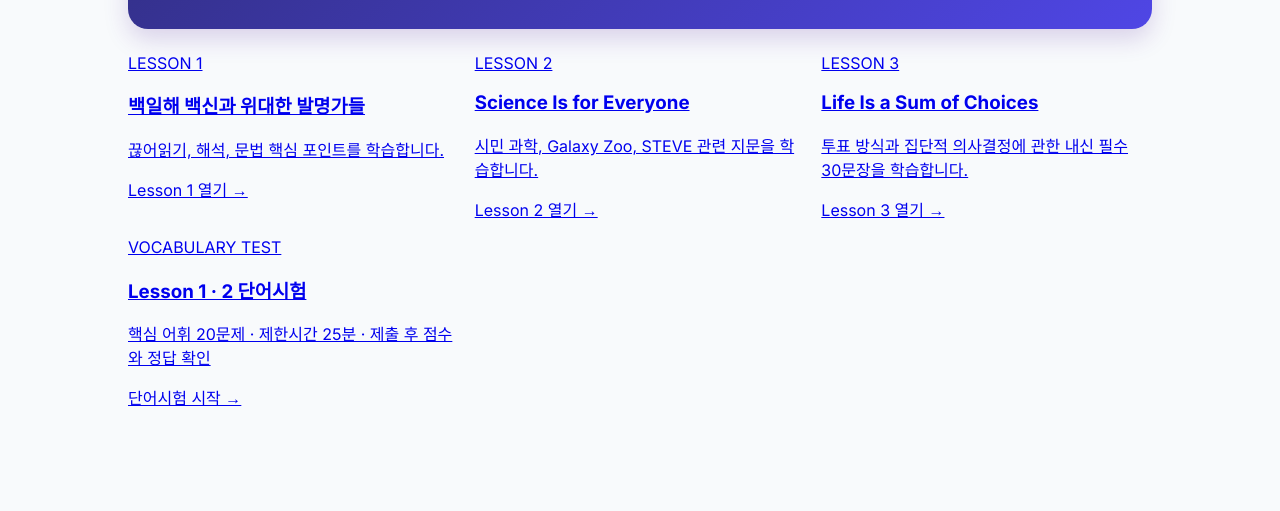
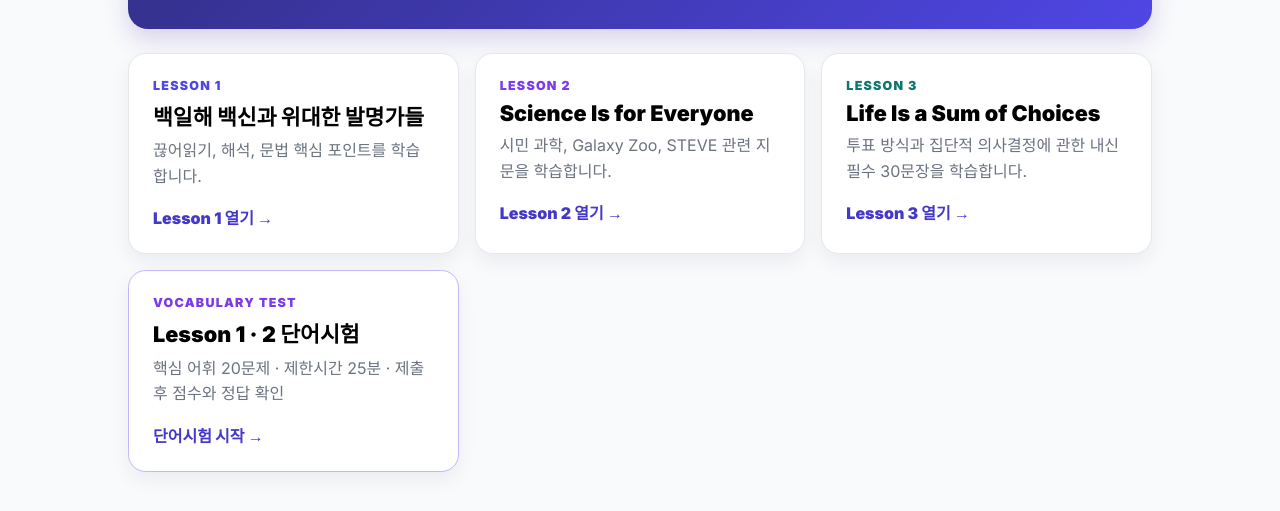
Before and after one commit to kjw12161-wq/english-note-book, a plain HTML site: page index.html in a window 1280 px wide. Shown: the part 283-794 px from the top of the page. Drawn offline with Linux system fonts and the light colour scheme.

Commit message:
Style Lesson 3 home card

```diff
--- a/style.css
+++ b/style.css
@@ -45,5 +45,16 @@ body {
 .grammar-text { margin-top:.75rem; background:#fffbeb; border-left:4px solid #fbbf24; padding:.85rem 1rem; border-radius:0 .75rem .75rem 0; color:#78350f; font-size:.875rem; line-height:1.7; }
 .grammar-label { color:#d97706; font-weight:900; }
 
+.lesson-home-card { display:block; text-decoration:none; background:#fff; border:1px solid #e5e7eb; border-radius:1.1rem; padding:1.5rem; box-shadow:0 8px 20px rgb(15 23 42 / .06); color:inherit; transition:transform .22s ease,box-shadow .22s ease,border-color .22s ease; }
+.lesson-home-card:hover { transform:translateY(-3px); box-shadow:0 14px 28px rgb(15 23 42 / .10); border-color:#c7d2fe; }
+.lesson-card-kicker { font-size:.78rem; font-weight:900; letter-spacing:.1em; }
+.lesson1-kicker { color:#4f46e5; }
+.lesson2-kicker { color:#7c3aed; }
+.lesson3-kicker { color:#0f766e; }
+.lesson-home-card h3 { font-size:1.35rem; font-weight:900; margin:.45rem 0; }
+.lesson-home-card p { color:#6b7280; line-height:1.6; margin:0; }
+.lesson-card-link { margin-top:1rem; color:#4338ca; font-weight:800; }
+.quiz-home-card { border-color:#c4b5fd; }
+
 @media (prefers-reduced-motion: reduce) { *, *::before, *::after { animation-duration:.01ms !important; animation-iteration-count:1 !important; transition-duration:.01ms !important; scroll-behavior:auto !important; } }
 @media (max-width:700px) { .header-inner { flex-direction:column; align-items:flex-start; } .page-nav { justify-content:flex-start; } .lesson-page { padding-top:1rem; } .lesson2-hero { padding:1.35rem; } .study-list { padding:1rem; } .study-item { gap:.65rem; } .sentence { font-size:1rem; } .controls { top:150px; } }
```
